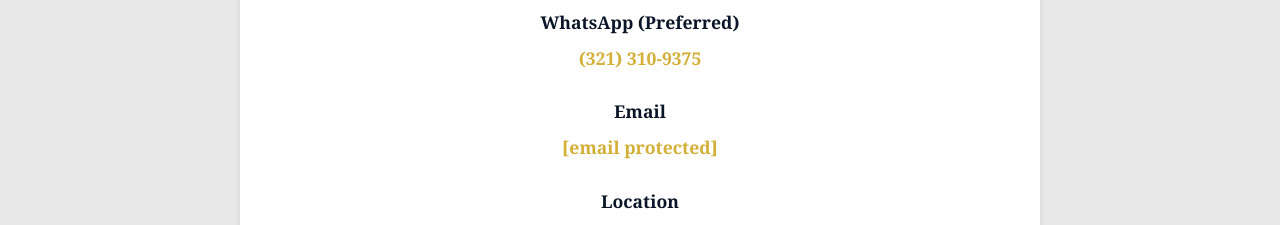
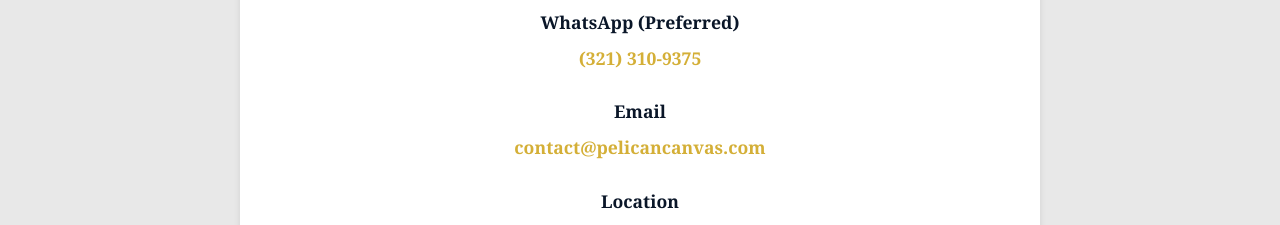
Before and after one commit to Lerych515/pelican-canvas, a plain HTML site: page index.html in a window 1280 px wide. Shown: the part 6220-6445 px from the top of the page. Drawn offline with Linux system fonts and the light colour scheme.

Commit message:
Add files via upload

```diff
--- a/index.html
+++ b/index.html
@@ -698,7 +698,7 @@
 
                     <div class="contact-item">
                         <strong>Email</strong>
-                        <a href="/cdn-cgi/l/email-protection#26454948524745526656434a4f4547484547485047550845494b"><span class="__cf_email__" data-cfemail="14777b7a60757760546471787d77757a77757a6275673a777b79">[email&#160;protected]</span></a>
+                        <a href="mailto:contact@pelicancanvas.com">contact@pelicancanvas.com</a>
                     </div>
 
                     <div class="contact-item">
```
